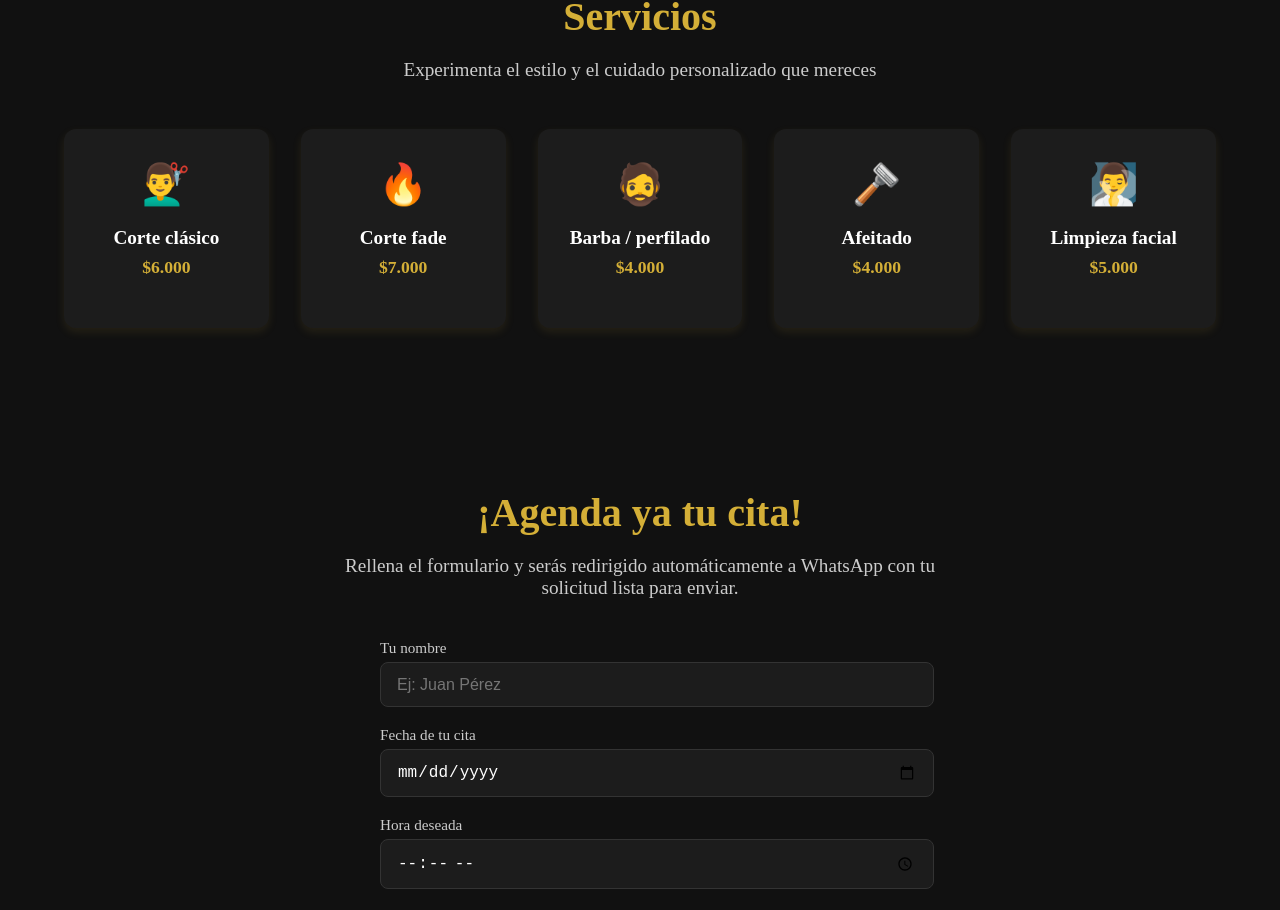
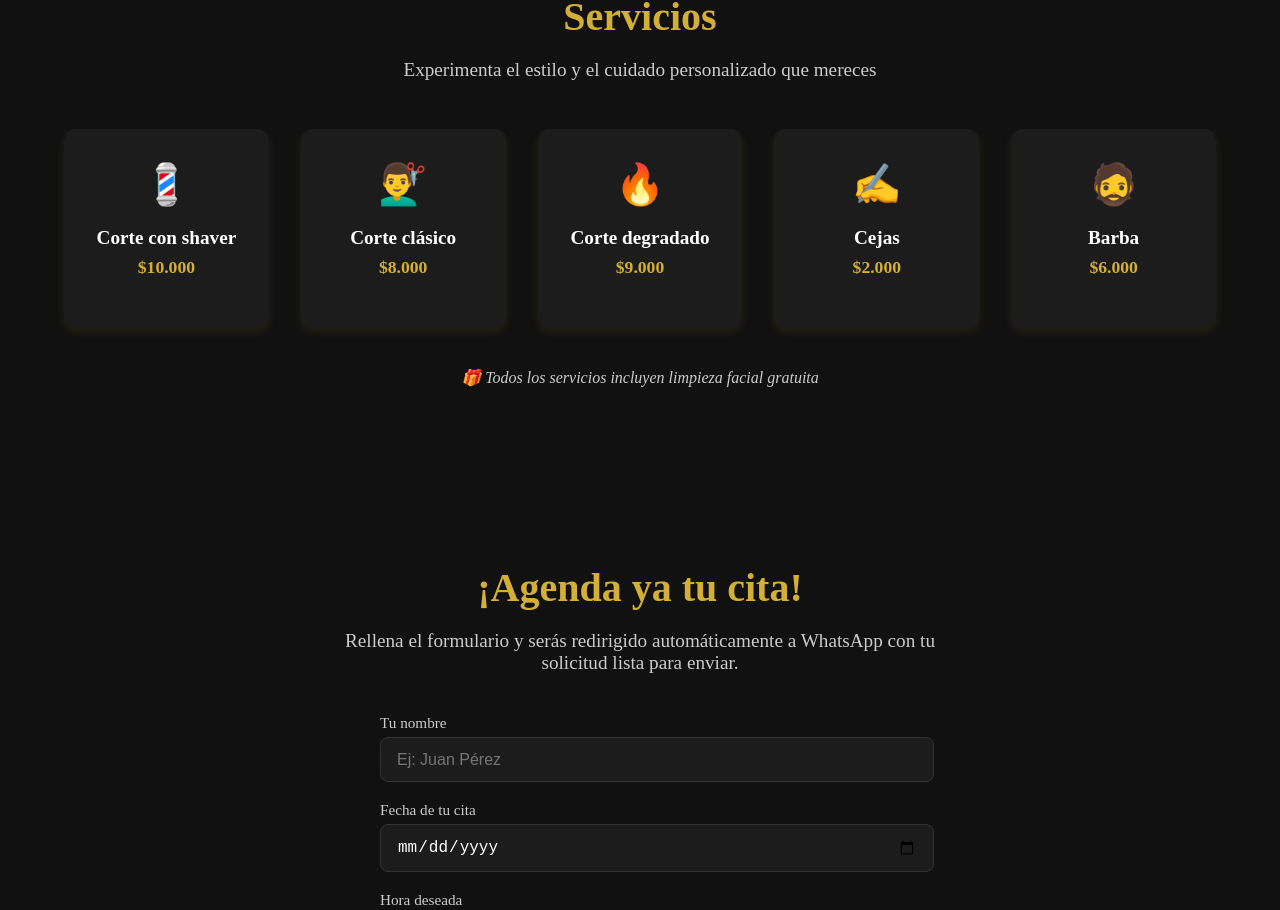
Before and after one commit to Marshelby/arte-elegante-barberia, a React (Vite) app: page / in a window 1280 px wide. Shown: the part 1858-2768 px from the top of the page. Built offline with nearby package versions, Linux system fonts and the light colour scheme.

Commit message:
💇 SERVICIOS actualizados con precios reales y nota de regalo

```diff
--- a/src/sections/Servicios.css
+++ b/src/sections/Servicios.css
@@ -55,3 +55,10 @@
   font-weight: bold;
   margin-top: 0.2rem;
 }
+
+.servicio-regalo {
+  margin-top: 2.5rem;
+  font-size: 1rem;
+  color: #ccc;
+  font-style: italic;
+}
--- a/src/sections/Servicios.jsx
+++ b/src/sections/Servicios.jsx
@@ -2,11 +2,11 @@ import React from 'react';
 import './Servicios.css';
 
 const servicios = [
-  { nombre: 'Corte clásico', icono: '💇‍♂️', precio: '$6.000' },
-  { nombre: 'Corte fade', icono: '🔥', precio: '$7.000' },
-  { nombre: 'Barba / perfilado', icono: '🧔', precio: '$4.000' },
-  { nombre: 'Afeitado', icono: '🪒', precio: '$4.000' },
-  { nombre: 'Limpieza facial', icono: '🧖‍♂️', precio: '$5.000' },
+  { nombre: 'Corte con shaver', icono: '💈', precio: '$10.000' },
+  { nombre: 'Corte clásico', icono: '💇‍♂️', precio: '$8.000' },
+  { nombre: 'Corte degradado', icono: '🔥', precio: '$9.000' },
+  { nombre: 'Cejas', icono: '✍️', precio: '$2.000' },
+  { nombre: 'Barba', icono: '🧔', precio: '$6.000' },
 ];
 
 const Servicios = () => (
@@ -22,6 +22,7 @@ const Servicios = () => (
         </div>
       ))}
     </div>
+    <p className="servicio-regalo">🎁 Todos los servicios incluyen limpieza facial gratuita</p>
   </section>
 );
 
```
